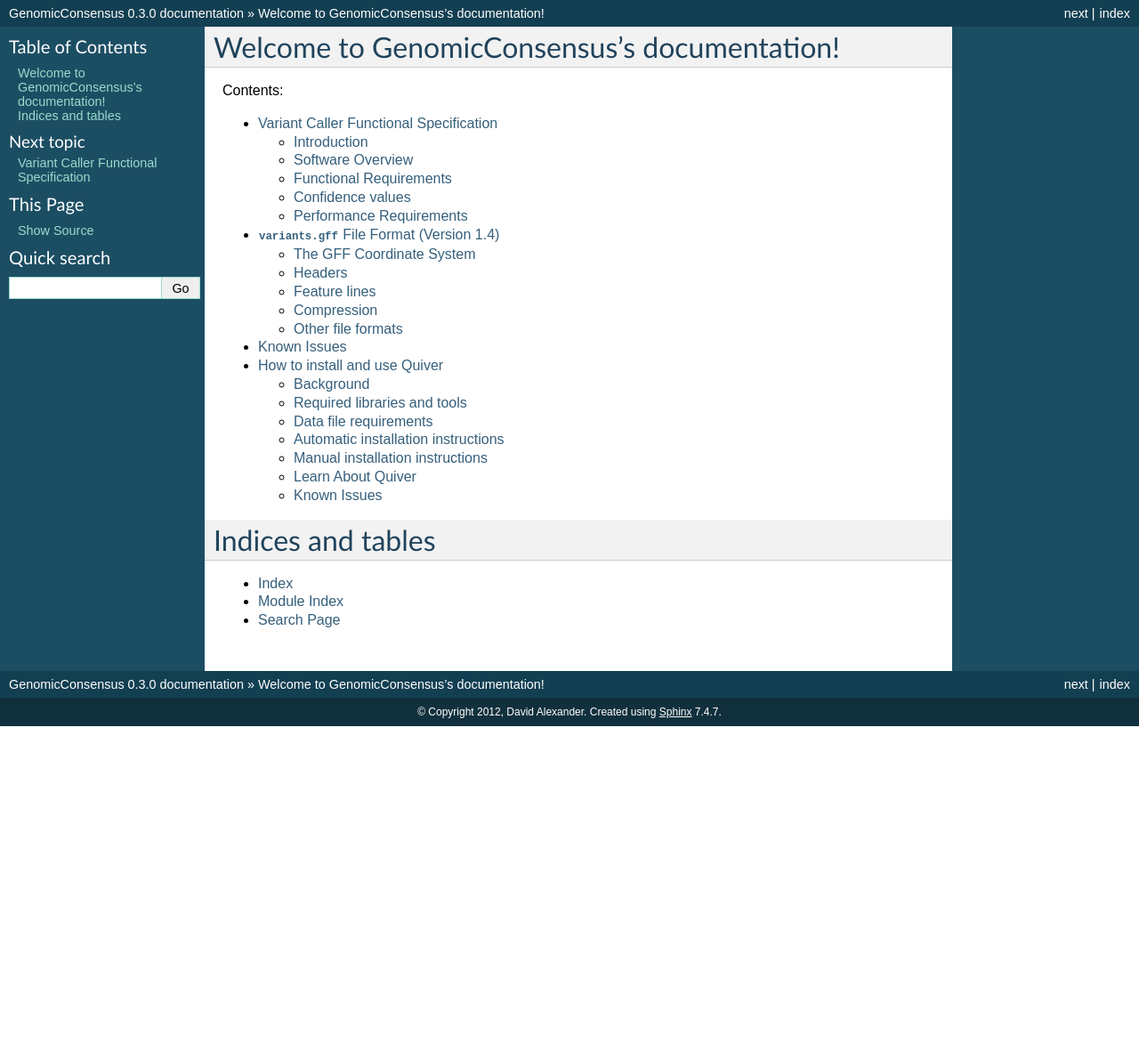
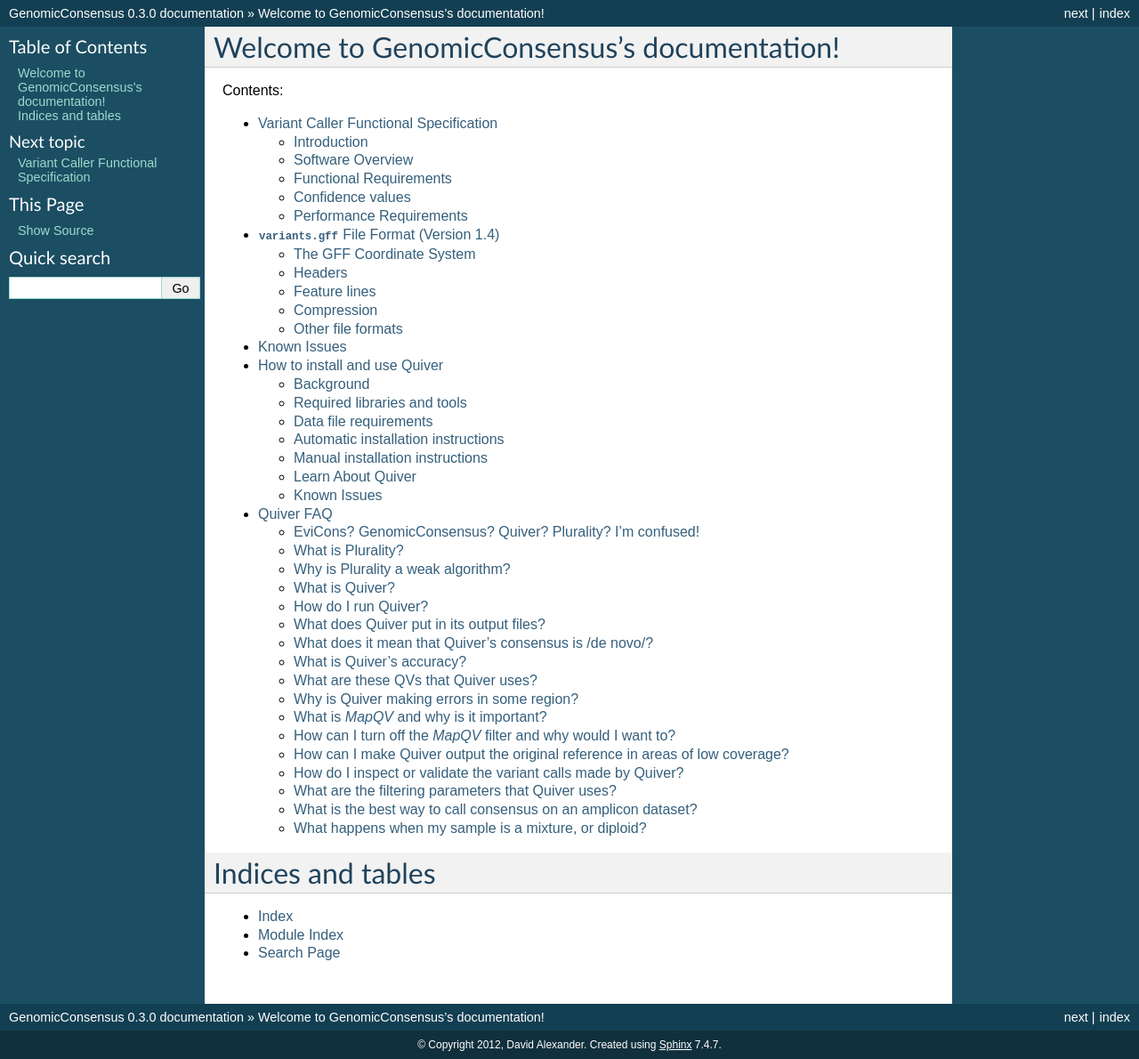
Before and after one commit to splaisan/GenomicConsensus, a Sphinx documentation site: the page built from doc/index.rst, in a window 1280 px wide. Shown: the whole page at 89% size. Built offline with Sphinx 7.4.7, drawn with Linux system fonts in a browser that asks for light colours; before the commit the page ends 900 px from its top, so only the background shows below that; some of the changed lines change nothing that is shown.

Commit message:
WIP: QuiverFAQ document
[Tracking bug 21562]

[git-p4: depot-paths = "//depot/software/bioinformatics/tools/GenomicConsensus/": change = 116383]

```diff
--- /dev/null
+++ b/doc/QuiverFAQ.rst
@@ -0,0 +1,235 @@
+Quiver FAQ
+==========
+
+EviCons? GenomicConsensus? Quiver? Plurality?  I'm confused!
+------------------------------------------------------------
+**GenomicConsensus** is the current PacBio consensus and variant
+calling suite.  It contains a main program, ``variantCaller.py``,
+which provides two consensus / variant calling algorithms: **Plurality**
+and **Quiver**.  You can run these algorithms by calling
+``variantCaller.py --algorithm=[quiver|plurality]`` or through the
+convenience wrapper scripes ``quiver`` and ``plurality``.
+
+**EviCons** was the previous generation PacBio variant caller and was
+deprecated in release 1.3.1.
+
+Not to confuse you, but there is also a separate package called
+**ConsensusCore**.  This is a package containing a C++ library where all
+the computation behind Quiver is done.  You shouldn't have to worry
+about it once it's installed.
+
+
+What is Plurality?
+------------------
+**Plurality** is a very simple variant calling algorithm: stack up the
+aligned reads (alignment as produced by BLASR, or alternate mapping
+tool), and for each column under a reference base, call the most
+abundant (i.e., the plurality) read base (or bases, or deletion) as
+the consensus at that reference position.
+
+
+Why is Plurality a weak algorithm?
+----------------------------------
+Plurality does not perform any local realignment.  This means it is
+heavily biased by the alignment produced by the mapper (BLASR,
+typically).  It also means that it is insensitive at detecting indels.
+For example, consider this example::
+
+    Reference    AAAA
+                 ----
+      Aligned    A-AA
+        reads    AA-A
+                 -AAA
+                 ----
+    Plurality    AAAA
+    consensus
+
+Note here that every read has a deletion and the correct consensus
+call would be "AAA", but due to the mapper's freedom in gap-placement
+at the single-read level, the plurality sequence is "AAAA"---the
+deletion is missed.  Local realignment, which plurality does not do,
+but which could be considered as implicit in the Quiver algorithm,
+essentially pushes the gaps here to the same column, thus identifying
+the deletion.
+
+What is Quiver?
+---------------
+**Quiver** is a more sophisticated algorithm that finds the maximum
+likelihood template sequence given PacBio reads of the template.  We
+model PacBio reads using a conditional random field approach that
+prescribes a probability to a read given a template sequence.  In
+addition to the base sequence of each read, Quiver uses several
+additional /QV/ covariates that the basecaller provides.  Using these
+covariates provides additional information tat
+
+Quiver does not use the alignment provided by the mapper (BLASR,
+typically), except for determining how to group reads together at the
+gross level.  It implicitly performs its own realignment, so it is
+highly sensitive to all variant types, including indels---for example
+it resolves the example above with ease.
+
+The name **Quiver** reflects a consensus-calling algorithm that is
+`QV-aware`.
+
+How do I run Quiver?
+--------------------
+
+
+What does Quiver put in its output files?
+-----------------------------------------
+There are three output files that you can get from Quiver:
+
+    - A consensus *FASTA* file containing the consensus sequence
+    - A consensus *FASTQ* file containing the consensus sequence with quality annotations
+    - A variants *GFF* file containing a filtered, annotated list of variants identified
+
+It is important to note that the variants included in the output
+variants GFF file are /filtered/ by coverage and quality, so not all
+variants that are apparent in comparing the reference to the consensus
+FASTA output will correspond to variants in the output variants GFF
+file.
+
+To enable all output files, you can run, for example::
+
+     % quiver -j16 aligned_reads.cmp.h5 -r ref.fa \
+         -o consensus.fa                          \
+         -o consensus.fq                          \
+         -o variants.gff
+
+
+The extensions are used to determine the output file format.
+
+
+What does it mean that Quiver's consensus is /de novo/?
+-------------------------------------------------------
+It is /de novo/ in the sense that, in its default configuration, the
+reference and the reference alignment are not used to inform the
+consensus output.  Only the reads factor into the determination of the
+consensus.
+
+
+What is Quiver's accuracy?
+--------------------------
+Quiver's expected accuracy is a function of coverage.  Using the C2
+chemistry, the accuracy we typically achieve is >Q50@60x; >Q40@40x;
+>Q30@20x; >Q20@5x.  The "Q" values we refer to are Phred-scaled
+quality values::
+
+   q = -10 log_10 p_error
+
+so for instance Q50 corresponds to a p_error of 0.00001---an accuracy
+of 99.999%.
+
+We are working to lower the coverage requirements needed to achieve
+high accuracy.
+
+
+What are these QVs that Quiver uses?
+------------------------------------
+Quiver uses additional QV tracks provided by the basecaller.  I like
+to think of these QVs as little breadcrumbs that are left behind by
+the basecaller to help identify positions where it was likely that
+errors of given type occurred.  Formally, the QVs for a given read are
+vectors of the same length as the number of bases called; the QVs we
+use are as follows:
+
+
+
+Why is Quiver making errors in some region?
+-------------------------------------------
+The most likely cause for /true/ errors made by Quiver is that the
+coverage in the region was low.  If you only have 5x coverage over a
+1000-base region, you would expect 10 errors in that region.
+
+It is important to understand that the effective coverage available to
+Quiver is not the full coverage apparent in plots---Quiver and
+Plurality both filter out ambiguously mapped reads by default.  The
+remaining coverage after filtering is called the /effective coverage/.
+See the next section for discussion of `MapQV`.
+
+If you have verified that there is high effective coverage in region
+in question, it is highly possible---given the high accuracy Quiver
+can achieve---that the apparent errors you are observing actually
+reflect true sequence variants.  Inspect the FASTQ output file to
+ensure that the region was called at high confidence; then see
+
+
+
+What is `MapQV` and why is it important?
+----------------------------------------
+`MapQV` is a single scalar Phred-scaled QV per aligned read, that
+reflects the mapper's degree of certainty that the read aligned to
+/this/ part of the reference and not some other.  Unambigously mapped
+reads will have a high `MapQV` (typically 255), while a read that was
+equally likely to have come from two parts of the reference would have
+a `MapQV` of 3.
+
+`MapQV` is pretty important when you want highly accurate variant
+calls.  Quiver and Plurality both filter out aligned reads with a
+MapQV below 20 (by default), so as not to call a variant using data of
+uncertain genomic origin.
+
+This can cause problems when you are using Quiver to get a consensus
+sequence.  If your genome contains long (relative to your library
+insert size) highly-similar repeats, the effective coverage (after
+`MapQV` filtering) may be reduced in the repeat regions---we term
+these `MapQV` dropouts.  If the coverage is sufficiently reduced in
+these regions, Quiver will, by default, opt to "no-call" these
+regions---putting "N" in consensus output there.
+
+You have two options when confronted with this problem.
+
+First, you can turn off the `MapQV` filter entirely.  In this case,
+the consensus for each instance of a genomic repeat will be calculated
+using reads that may actually be from other instances of the repeat,
+so the exact trustworthiness of the consensus in that region may be
+suspect.
+
+Second, if you believe that your original reference is relatively
+accurate, you can have Quiver insert the reference bases into the
+consensus output in these regions of low effective coverage.
+
+
+How can I turn off the `MapQV` filter and why would I want to?
+--------------------------------------------------------------
+You can disable the `MapQV` filter using the flag `--mapQvThreshold=0`
+(shorthand: `-m 0`).  You might want to do this in de novo assembly
+projects, but it is not recommended for variant calling applications.
+
+
+How can I make Quiver output the original reference in areas of low coverage?
+-----------------------------------------------------------------------------
+When Quiver is confronted with a region where effective coverage is so
+low that high-quality consensus cannot be produced, it  has two options:
+
+  - "no-call" the region, filling the consensus with "N" bases and not
+    making any variant calls in the region.  This can be enabled by
+    `--noEvidenceConsensusCall=nocall`---but it is the default.  This
+    is suitable when you believe the original reference may be
+    inaccurate.
+
+  - transfer the reference sequence in the region into the consensus
+    output, and call no variants in the region.  This can be enabled
+    by `--noEvidenceConsensusCall=reference`.  This would be a good
+    option if you bleieve your reference to be relatively accurate.
+
+
+How do I inspect or validate the variant calls made by Quiver?
+--------------------------------------------------------------
+
+
+What are the filtering parameters that Quiver uses?
+---------------------------------------------------
+
+
+What is the best way to call consensus on an amplicon dataset?
+--------------------------------------------------------------
+
+
+What happens when my sample is a mixture, or diploid?
+-----------------------------------------------------
+At present, the behavior of *Quiver* on sample mixtures or
+diploid/polyploid samples is /undefined/.  The program will not crash,
+but the output results are not guaranteed to accord with any one of
+the haplotypes in the sample, as opposed to a potential patchwork.  We
+are working on improvements for the 2.0 release.
--- a/doc/index.rst
+++ b/doc/index.rst
@@ -15,6 +15,7 @@
    VariantsGffSpecification
    VariantCallerKnownIssues
    HowToQuiver
+   QuiverFAQ
 
 Indices and tables
 ==================
```
